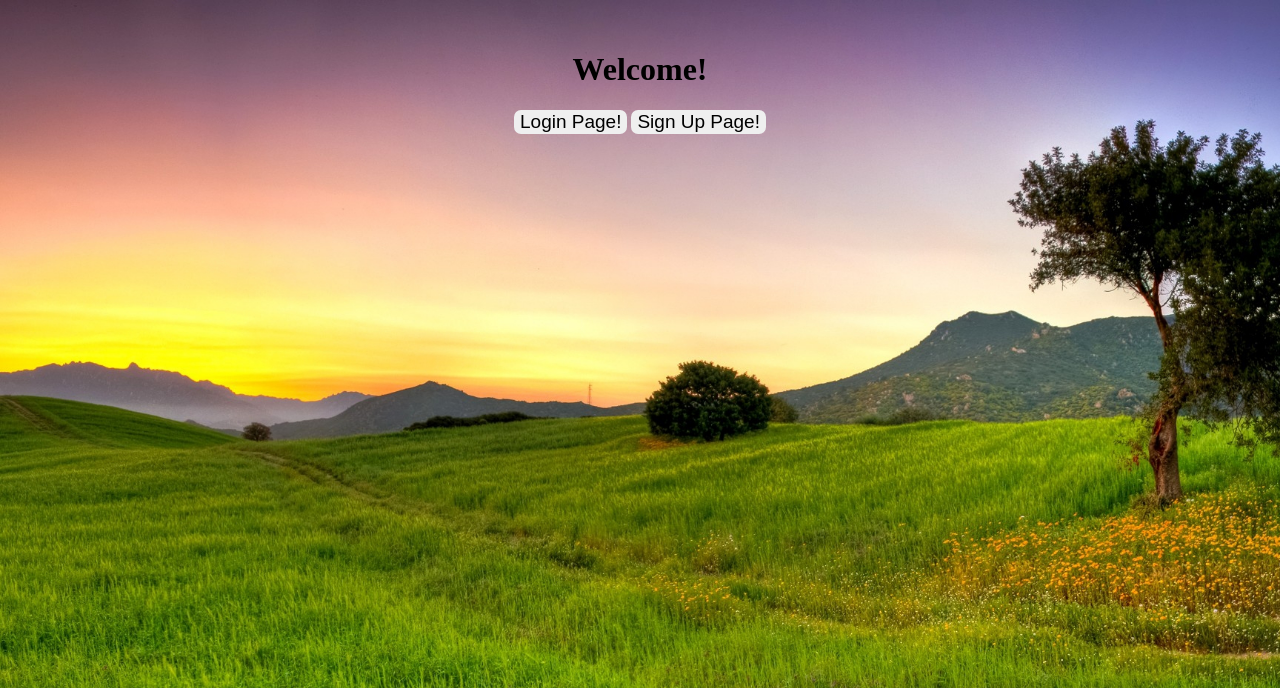
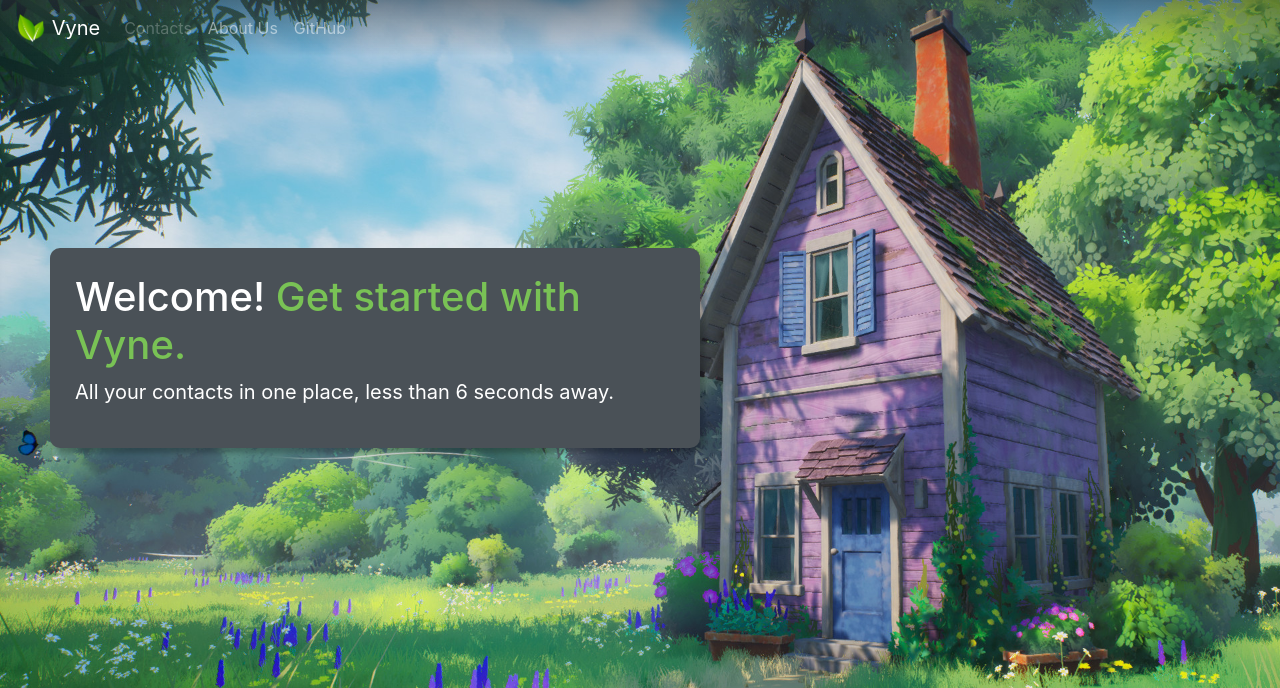
Before and after one commit to dshelton2001/POOS-Project-1, a PHP site: page / in a window 1280 px wide. Shown: the top 688 px of the page. Run offline with PHP 8.4, Linux system fonts and the light colour scheme; some libraries are stand-ins or nearby versions.

Commit message:
style(web): improve home page
Implemented new background & color palette to home page. Also made some minor tweaks to Login container size and navbar "About Us" link.

```diff
--- a/contacts.html
+++ b/contacts.html
@@ -29,7 +29,7 @@
                     <a class="nav-link" href="#">Contacts <span class="sr-only">(current)</span></a>
                 </li>
                 <li class="nav-item">
-                    <a class="nav-link" href="about-us.html" target="_blank" rel="noopener noreferrer">About Us</a>
+                    <a class="nav-link" href="about-us.html">About Us</a>
                 </li>
                 <li class="nav-item">
                     <a class="nav-link" href="https://github.com/dshelton2001/POOS-Project-1" target="_blank" rel="noopener noreferrer">GitHub</a>
--- a/css/default.css
+++ b/css/default.css
@@ -1,29 +1,33 @@
 body {
-    background-image: url(../images/background.jpg);
+    background-image: url(../images/houseBackground.jpg);
     background-attachment: fixed;
     background-repeat: no-repeat;
     background-size: cover;
 }
 
-#welcomeDiv {
-	text-align: center;
-	position: relative; top: 30px;
+p {
+	font-size: 1.25rem;
 }
 
- .indexbtn {
-	border-radius: 7px;
-	cursor: pointer;
-	border-color: rgba(0, 0, 0, 0.25);
-    border-style: none;
-    border-width: 2px;
-	font-size: 19px;
- }
+#welcome-div {
+	/* background-color: rgba(50, 56, 62, 1); */
+	background-color: #4a5157;
+	color: white;
+	margin-left: 50px;
+	margin-top: 15%;
+	width: 80%;
+	min-width: 400px;
+	max-width: 650px;
+	border-radius: 10px;
+	padding: 25px;
+	box-shadow: 5px 5px 5px 0 rgba(0, 0, 0, 0.25);
+}
 
- a {
-	text-decoration: none;
-	color: black;
- }
+.bg {
+    color: white;
+    background: linear-gradient(to bottom, rgba(50, 56, 62, 0.5), 50%, rgba(50, 56, 62, 0));
+}
 
- .indexbtn:hover {
-    background-color: #F2EE9D;
+.link, .link:hover {
+    color: #79c255;
 }
--- a/css/login.css
+++ b/css/login.css
@@ -28,7 +28,7 @@ label {
     box-shadow: 5px 5px 5px 0 rgba(0, 0, 0, 0.25);
     border-radius: 10px;
     min-width: 400px;
-    width: 50%;
+    width: 20%;
     max-width: 750px;
     margin: 3vh auto 0 auto;
     padding: 25px;
@@ -48,7 +48,8 @@ div.invalid-feedback {
 
 #login-container #submit-btn {
     display: block;
-    min-width: 150px;
+    min-width: 50px;
     width: 30%;
+    max-width: 150px;
     margin: auto;
 }
--- a/index.html
+++ b/index.html
@@ -3,24 +3,53 @@
 
 <head>
 	<meta charset="UTF-8">
-	<meta http-equiv="X-UA-Compatible" content="IE=edge">
-	<meta name="viewport" content="width=device-width, initial-scale=1.0">
-	<link rel="preconnect" href="https://fonts.googleapis.com">
-	<link rel="preconnect" href="https://fonts.gstatic.com" crossorigin>
-	<link href="https://fonts.googleapis.com/css2?family=Quicksand:wght@600&display=swap" rel="stylesheet">
-	<link href="css/default.css" rel="stylesheet" />
+    <meta http-equiv="X-UA-Compatible" content="IE=edge">
+    <meta name="viewport" content="width=device-width, initial-scale=1.0, shrink-to-fit=no">
+
+    <title>Vyne</title>
+
+    <!-- CSS & Bootstrap -->
+    <link href="css/default.css" rel="stylesheet" />
+    <script src="https://kit.fontawesome.com/5c92cd29ea.js" crossorigin="anonymous"></script>
+    <link rel="stylesheet" href="https://cdn.jsdelivr.net/npm/bootstrap@4.1.3/dist/css/bootstrap.min.css" integrity="sha384-MCw98/SFnGE8fJT3GXwEOngsV7Zt27NXFoaoApmYm81iuXoPkFOJwJ8ERdknLPMO" crossorigin="anonymous">
 </head>
 
 <body>
-	<div id="welcomeDiv">
-		<h1 id="welcomeTitle">Welcome!</h1>
-	<button class="indexbtn" id="loginPageBtn">
-		<a href="login.html">Login Page!</a>
-	</button>
-	<button class="indexbtn" id="loginPageBtn">
-		<a href="signup.html">Sign Up Page!</a>
-	</button>
+	<nav class="navbar navbar-expand-md navbar-dark bg">
+        <a class="navbar-brand" href="/">
+            <img src="images/logo.png" width="30" height="30" class="d-inline-block align-top" alt="Leaf logo" >
+            Vyne
+        </a>
+        <button class="navbar-toggler" type="button" data-toggle="collapse" data-target="#navbarNav" aria-controls="navbarNav" aria-expanded="false" aria-label="Toggle navigation">
+            <span class="navbar-toggler-icon"></span>
+        </button>
+        <div class="collapse navbar-collapse" id="navbarNav">
+            <ul class="navbar-nav mr-auto">
+                <li class="nav-item">
+                    <a id="contacts-link" class="nav-link" href="contacts.html">Contacts <span class="sr-only">(current)</span></a>
+                </li>
+                <li class="nav-item">
+                    <a id="about-link" class="nav-link" href="about-us.html">About Us</a>
+                </li>
+                <li class="nav-item">
+                    <a id="github-link" class="nav-link" href="https://github.com/dshelton2001/POOS-Project-1" target="_blank" rel="noopener noreferrer">GitHub</a>
+                </li>
+            </ul>
+        </div>
+    </nav>
+
+	<div id="welcome-div">
+		<h1>Welcome! <a class="link" href="login.html">Get started with Vyne.</a></h1>
+		<p>All your contacts in one place, less than 6 seconds away.</p>
 	</div>
+
+	<!-- JavaScript -->
+    <script src="js/md5.js"></script>
+    <script src="js/cookies.js"></script>
+    <script src="js/index.js"></script>
+    <script src="https://code.jquery.com/jquery-3.3.1.slim.min.js" integrity="sha384-q8i/X+965DzO0rT7abK41JStQIAqVgRVzpbzo5smXKp4YfRvH+8abtTE1Pi6jizo" crossorigin="anonymous"></script>
+    <script src="https://cdn.jsdelivr.net/npm/popper.js@1.14.3/dist/umd/popper.min.js" integrity="sha384-ZMP7rVo3mIykV+2+9J3UJ46jBk0WLaUAdn689aCwoqbBJiSnjAK/l8WvCWPIPm49" crossorigin="anonymous"></script>
+    <script src="https://cdn.jsdelivr.net/npm/bootstrap@4.1.3/dist/js/bootstrap.min.js" integrity="sha384-ChfqqxuZUCnJSK3+MXmPNIyE6ZbWh2IMqE241rYiqJxyMiZ6OW/JmZQ5stwEULTy" crossorigin="anonymous"></script>
 </body>
 
 </html>
--- a/js/contacts.js
+++ b/js/contacts.js
@@ -299,7 +299,7 @@ function doDeleteContacts(rowIndex) {
 function doLogOut() {
     user = {};
     document.cookie = 'user=; expires=Thu, 01 Jan 1970 00:00:00 UTC; path=/;';
-    window.location.href = "index.html";
+    window.location.href = "login.html";
 }
 
 function doDeleteUser() {
--- /dev/null
+++ b/js/index.js
@@ -0,0 +1,16 @@
+// index.html Elements
+const contactsLink = document.querySelector('#contacts-link');
+
+setUp();
+
+function setUp() {
+    let user = readUserCookie();
+
+    if (user != null) {
+        contactsLink.classList.remove('disabled');
+        contactsLink.setAttribute('href', 'contacts.html');
+    } else {
+        contactsLink.classList.add('disabled');
+        contactsLink.removeAttribute('href');
+    }
+}
--- a/login.html
+++ b/login.html
@@ -29,7 +29,7 @@
                     <a id="contacts-link" class="nav-link" href="contacts.html">Contacts <span class="sr-only">(current)</span></a>
                 </li>
                 <li class="nav-item">
-                    <a class="nav-link" href="about-us.html" target="_blank" rel="noopener noreferrer">About Us</a>
+                    <a class="nav-link" href="about-us.html">About Us</a>
                 </li>
                 <li class="nav-item">
                     <a class="nav-link" href="https://github.com/dshelton2001/POOS-Project-1" target="_blank" rel="noopener noreferrer">GitHub</a>
```
